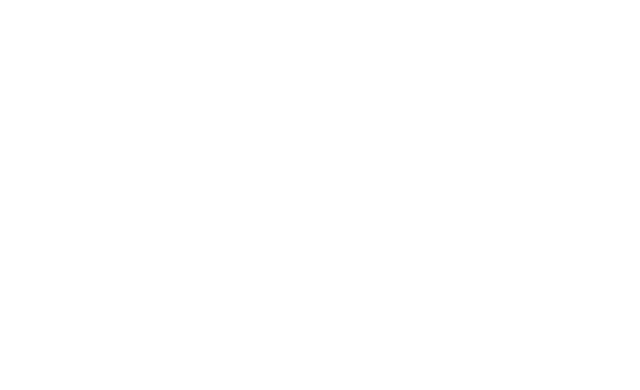
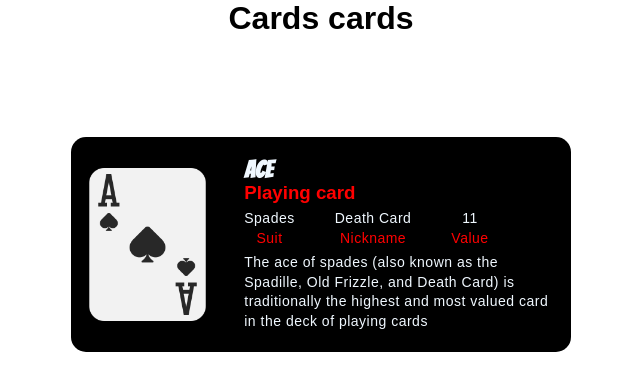
Before and after one commit to RustamHolov/Card, a plain HTML site: page index.html in a window 1280 px wide. Shown: the whole page, without its empty margins (319-959 px from the left). Drawn offline with Linux system fonts and the light colour scheme.

Commit message:
Cards first run

```diff
--- a/index.html
+++ b/index.html
@@ -5,38 +5,111 @@
     <meta name="viewport" content="width=device-width, initial-scale=1.0" />
     <title>Card</title>
     <link rel="stylesheet" href="style.css" />
+    <link rel="preconnect" href="https://fonts.googleapis.com" />
+    <link rel="preconnect" href="https://fonts.gstatic.com" crossorigin />
+    <link
+      href="https://fonts.googleapis.com/css2?family=Bangers&display=swap"
+      rel="stylesheet"
+    />
   </head>
   <body>
+    <header><h1>Cards cards</h1></header>
     <main>
       <section class="cards">
         <article class="card-container">
           <figure class="img-container">
-            <img src="" alt="" />
+            <img src="./img/Ace-removebg.png" alt="plane Ace" />
           </figure>
 
           <div class="details-container">
-            <h2 class="name"></h2>
-            <h3 class="occupatiom"></h3>
+            <h2 class="name">Ace</h2>
+            <h3 class="occupation">Playing card</h3>
 
             <div class="card-details">
               <div class="item">
-                <p class="value"></p>
-                <p class="label"></p>
+                <p class="value">Spades</p>
+                <p class="label">Suit</p>
               </div>
               <div class="item">
-                <p class="value"></p>
-                <p class="label"></p>
+                <p class="value">Death Card</p>
+                <p class="label">Nickname</p>
               </div>
               <div class="item">
-                <p class="value"></p>
-                <p class="label"></p>
+                <p class="value">11</p>
+                <p class="label">Value</p>
               </div>
             </div>
             <div class="description">
-              <p class="description-content"></p>
+              <p class="description-content">
+                The ace of spades (also known as the Spadille, Old Frizzle, and
+                Death Card) is traditionally the highest and most valued card in
+                the deck of playing cards
+              </p>
             </div>
           </div>
         </article>
+        <!-- <article class="card-container">
+          <figure class="img-container">
+            <img src="./img/Ace-removebg.png" alt="plane Ace" />
+          </figure>
+
+          <div class="details-container">
+            <h2 class="name">Ace</h2>
+            <h3 class="occupation">Playing card</h3>
+
+            <div class="card-details">
+              <div class="item">
+                <p class="value">Spades</p>
+                <p class="label">Suit</p>
+              </div>
+              <div class="item">
+                <p class="value">13/13</p>
+                <p class="label">Order</p>
+              </div>
+              <div class="item">
+                <p class="value">11</p>
+                <p class="label">Value</p>
+              </div>
+            </div>
+            <div class="description">
+              <p class="description-content">
+                A playing card, die or domino which has a value of one unless
+                its the first card given to the player where its value is 11
+              </p>
+            </div>
+          </div>
+        </article>
+        <article class="card-container">
+          <figure class="img-container">
+            <img src="./img/Ace-removebg.png" alt="plane Ace" />
+          </figure>
+
+          <div class="details-container">
+            <h2 class="name">Ace</h2>
+            <h3 class="occupation">Playing card</h3>
+
+            <div class="card-details">
+              <div class="item">
+                <p class="value">Spades</p>
+                <p class="label">Suit</p>
+              </div>
+              <div class="item">
+                <p class="value">13/13</p>
+                <p class="label">Order</p>
+              </div>
+              <div class="item">
+                <p class="value">11</p>
+                <p class="label">Value</p>
+              </div>
+            </div>
+            <div class="description">
+              <p class="description-content">
+                A playing card, die or domino which has a value of one unless
+                its the first card given to the player where its value is 11
+              </p>
+            </div>
+          </div>
+        </article> -->
       </section>
     </main>
   </body>
--- a/style.css
+++ b/style.css
@@ -0,0 +1,65 @@
+* {
+  margin: 0;
+  box-sizing: border-box;
+  /* border: solid 1px rgb(118, 118, 118); */
+}
+body {
+  min-height: 100svh;
+}
+
+img {
+  display: block;
+  max-width: 100%;
+}
+main {
+  display: flex;
+  justify-content: center;
+  margin-top: 100px;
+}
+h1 {
+  text-align: center;
+}
+h2 {
+  font-family: "Bangers", serif;
+}
+p {
+  line-height: 1.4;
+  letter-spacing: 0.5px;
+  font-size: 14px;
+}
+h1,
+h3,
+p {
+  font-family: Arial, Helvetica, sans-serif;
+}
+.cards {
+  display: flex;
+  /* flex-direction: column; */
+  flex-wrap: wrap;
+  gap: 20px;
+}
+
+.card-container {
+  background-color: hsl(0, 0%, 0%);
+  color: aliceblue;
+  display: flex;
+  max-width: 500px;
+  border-radius: 15px;
+}
+.img-container {
+  display: grid;
+  place-items: center;
+}
+.details-container {
+  padding: 20px;
+}
+.card-details {
+  display: flex;
+  padding: 5px 0px 5px 0px;
+  text-align: center;
+  gap: 40px;
+}
+.label,
+.occupation {
+  color: red;
+}
```
Also changed, not shown: img/Ace-removebg.png (added).
